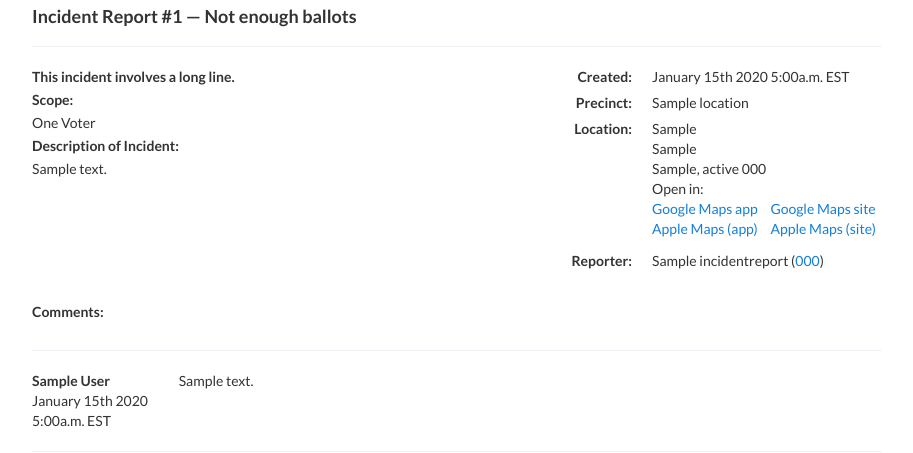
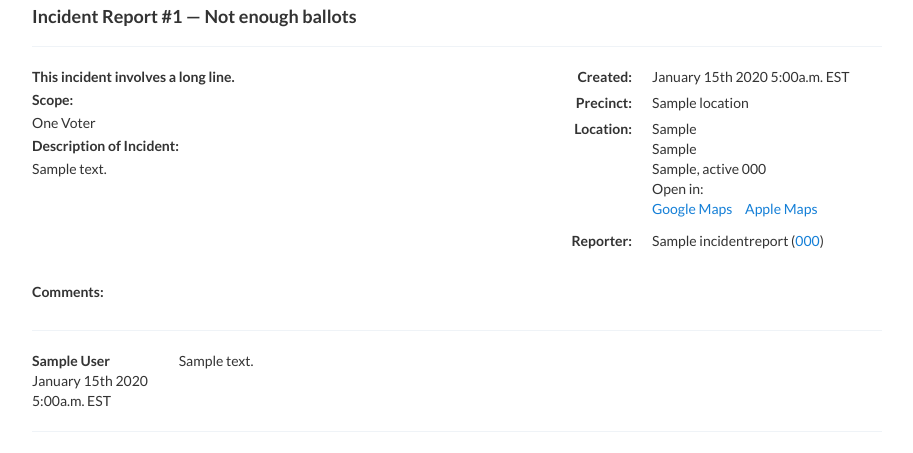
Before and after one commit to Bernie-2016/vincent, a Django app: page /incidents/1 in a window 1280 px wide. Shown: the part 227-680 px from the top of the page, without its empty margins (183-1096 px from the left). Run offline with Django 3.2, Linux system fonts and the light colour scheme; a user stored in the database is signed in; tables that the repository leaves empty hold one stand-in row (values such as "Sample post"); parts of the project's set-up code (start-up, migrations or seed data) failed here and were passed over; some libraries are stand-ins or nearby versions.

Commit message:
Remove app links
Closes #2

```diff
--- a/vincent/templates/vincent/incidentreport_detail.html
+++ b/vincent/templates/vincent/incidentreport_detail.html
@@ -41,10 +41,8 @@
                         {{ object.polling_location.city }}, {{ object.polling_location.state }} {{ object.polling_location.zip }}<br />
                         Open in:
                             <ul class="list-inline">
-                                <li><a href="comgooglemaps://?q={{ object.polling_location.pollinglocation|urlencode }}%2C+{{ object.polling_location.addr|urlencode }}%2C+{{ object.polling_location.city|urlencode }}%2C+{{ object.polling_location.state|urlencode }}+{{ object.polling_location.zip|urlencode }}">Google Maps app</a></li>
-                                <li><a href="https://www.google.com/maps/place/{{ object.polling_location.pollinglocation|urlencode }}%2C+{{ object.polling_location.addr|urlencode }}%2C+{{ object.polling_location.city|urlencode }}%2C+{{ object.polling_location.state|urlencode }}+{{ object.polling_location.zip|urlencode }}">Google Maps site</a></li>
-                                <li><a href="maps://?q={{ object.polling_location.pollinglocation|urlencode }}%2C+{{ object.polling_location.addr|urlencode }}%2C+{{ object.polling_location.city|urlencode }}%2C+{{ object.polling_location.state|urlencode }}+{{ object.polling_location.zip|urlencode }}">Apple Maps (app)</a></li>
-                                <li><a href="http://maps.apple.com/?q={{ object.polling_location.pollinglocation|urlencode }}%2C+{{ object.polling_location.addr|urlencode }}%2C+{{ object.polling_location.city|urlencode }}%2C+{{ object.polling_location.state|urlencode }}+{{ object.polling_location.zip|urlencode }}">Apple Maps (site)</a></li>
+                                <li><a href="https://www.google.com/maps/place/{{ object.polling_location.pollinglocation|urlencode }}%2C+{{ object.polling_location.addr|urlencode }}%2C+{{ object.polling_location.city|urlencode }}%2C+{{ object.polling_location.state|urlencode }}+{{ object.polling_location.zip|urlencode }}">Google Maps</a></li>
+                                <li><a href="http://maps.apple.com/?q={{ object.polling_location.pollinglocation|urlencode }}%2C+{{ object.polling_location.addr|urlencode }}%2C+{{ object.polling_location.city|urlencode }}%2C+{{ object.polling_location.state|urlencode }}+{{ object.polling_location.zip|urlencode }}">Apple Maps</a></li>
                             </ul>
                     </dd>
                 <dt>Reporter:</dt>
```
